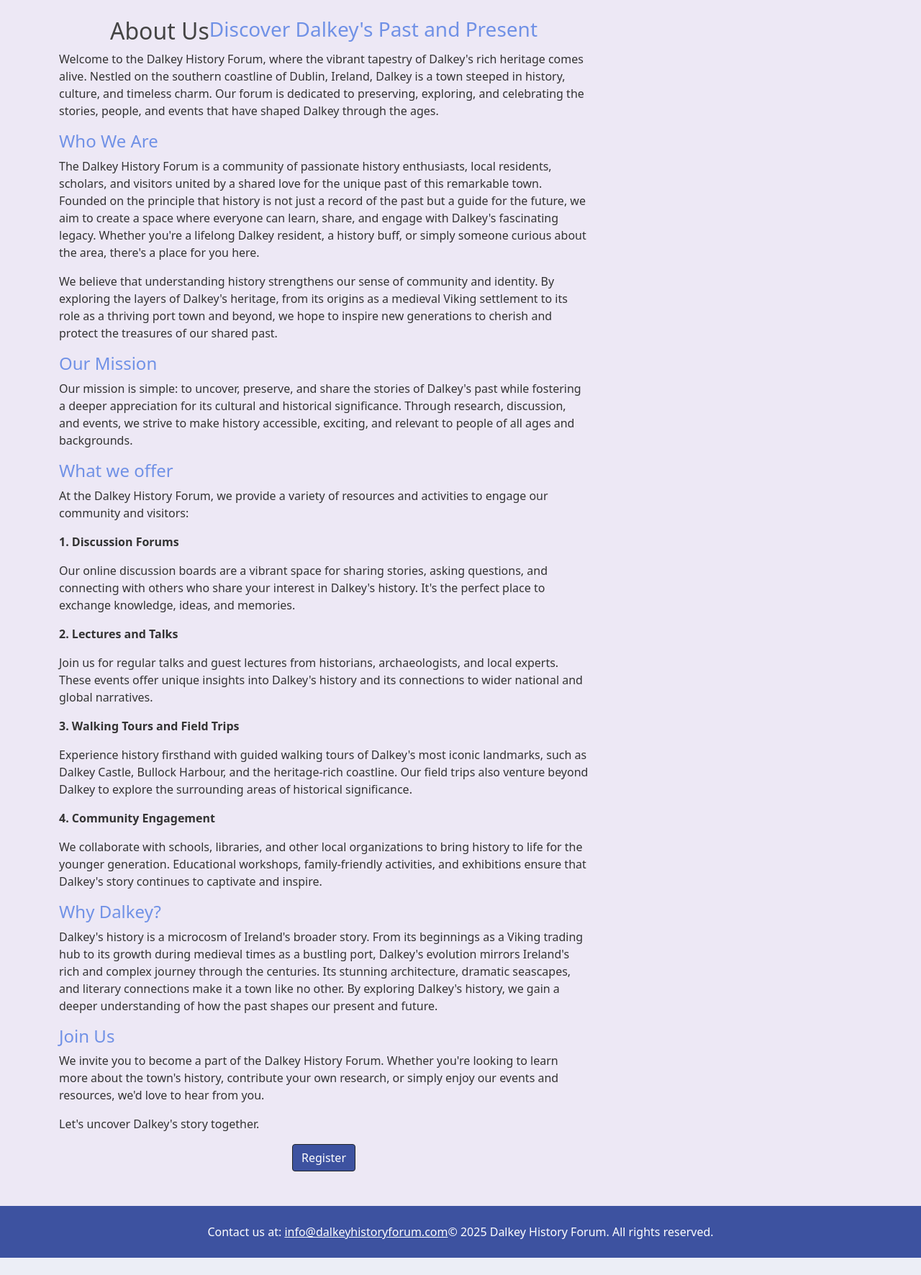
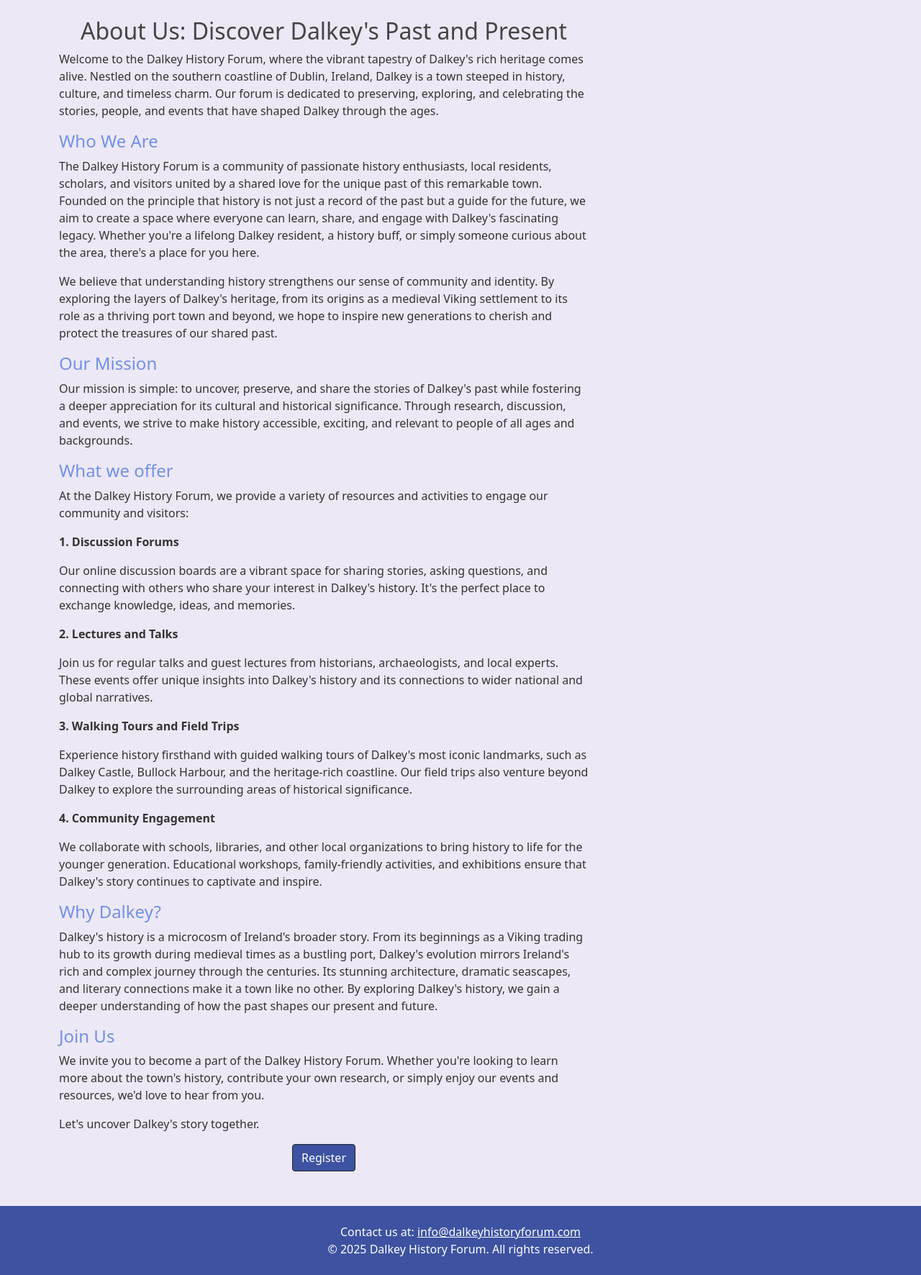
Before and after one commit to amyhastings/dalkeyhistoryforum, a Django app: page /about/ in a window 1280 px wide. Shown: the part 56-1828 px from the top of the page at 72% size. Before the commit the page ends 1804 px from the top, so only its background shows below. Run offline with Django 4.2, Linux system fonts and the light colour scheme.

Commit message:
More minor style changes

```diff
--- a/dalkeyhistoryforum/forum/templates/forum/about.html
+++ b/dalkeyhistoryforum/forum/templates/forum/about.html
@@ -1,8 +1,7 @@
 {% extends "forum/base.html" %}
 {% block content %}
 <div class="d-flex justify-content-center">
-    <h2 class="article-title">About Us</h2>
-    <h3>Discover Dalkey's Past and Present</h3>
+    <h2 class="article-title">About Us: Discover Dalkey's Past and Present</h2>
 </div>
 <article>
     <div>
--- a/dalkeyhistoryforum/forum/templates/forum/base.html
+++ b/dalkeyhistoryforum/forum/templates/forum/base.html
@@ -75,7 +75,7 @@
     <!-- Footer -->
     <footer class="bg-blue text-white mt-5 p-4">
       <div class="container">
-        <div class="d-flex justify-content-center">
+        <div class="d-flex justify-content-center flex-column align-items-center">
           <div>
             <p class="mb-0 fs-6">Contact us at: <a href="mailto:info@dalkeyhistoryforum.com" class="text-decoration-underline text-white">info@dalkeyhistoryforum.com</a></p>
           </div>
--- a/dalkeyhistoryforum/forum/templates/forum/home.html
+++ b/dalkeyhistoryforum/forum/templates/forum/home.html
@@ -3,8 +3,8 @@
     {% for topic in topics %}
         <article class="media content-section">
             <div class="media-body">
-              <a href="{% url 'threads-by-topic' topic.id %}">
-                  <h3 class="article-title">{{ topic.title }}</h3>
+              <a class="text-decoration-none" href="{% url 'threads-by-topic' topic.id %}">
+                  <h4 class="article-title">{{ topic.title }}</h4>
                   <p class="article-content">{{ topic.description }}</p>
               </a>
             </div>
```
